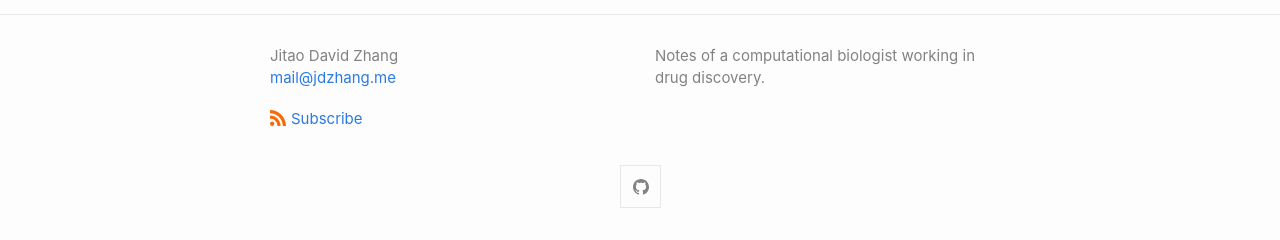
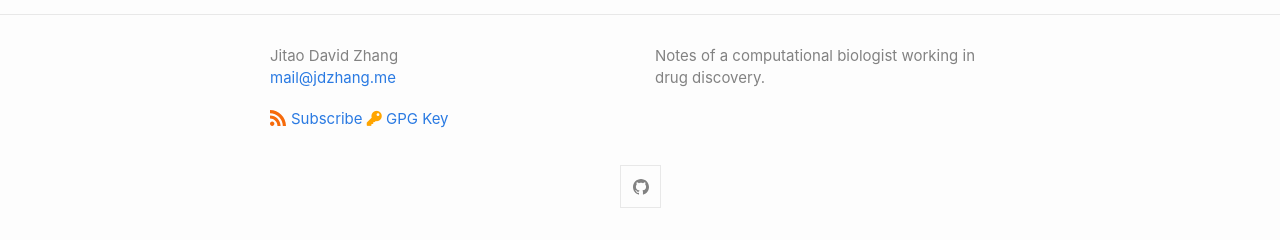
Before and after one commit to Accio/accio.github.io, a Jekyll site: the page built from index.html, in a window 1280 px wide. Shown: the part 1057-1297 px from the top of the page. Built offline with Jekyll 4.4.1, drawn with Linux system fonts in a browser that asks for light colours; the list of posts is cut into pages by our own code.

Commit message:
provides public GPG key for mail@jdzhang.me

```diff
--- a/_includes/footer.html
+++ b/_includes/footer.html
@@ -21,7 +21,11 @@
               <use xlink:href="{{ 'assets/minima-social-icons.svg#rss' | relative_url }}"></use>
             </svg><span>Subscribe</span>
           </a>
-        </p>
+	<a href="assets/gpg/mail@jdzhang.me.gpg">
+           <i class="fas fa-key" style="color:orange"></i>
+          <span>GPG Key</span>
+        </a>
+	</p>
       </div>
       <div class="footer-col">
         <p>{{ site.description | escape }}</p>
```
